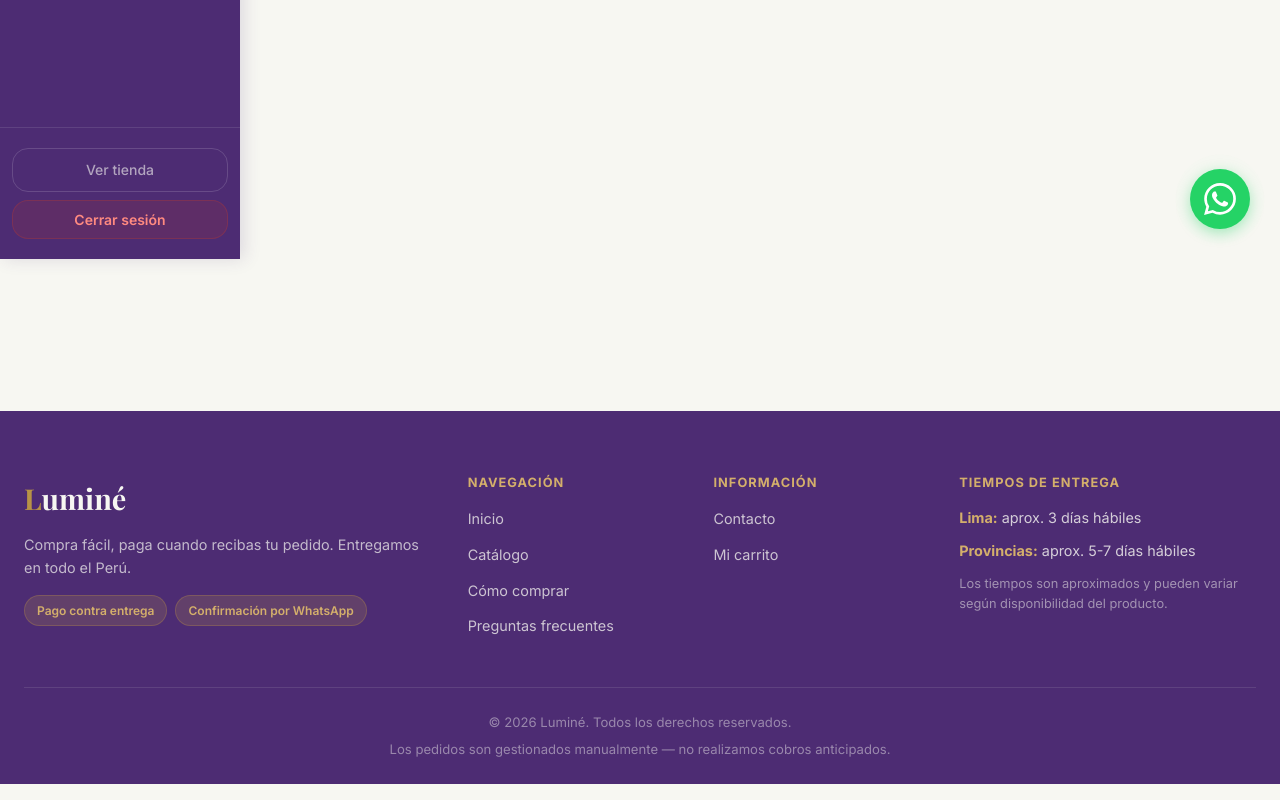
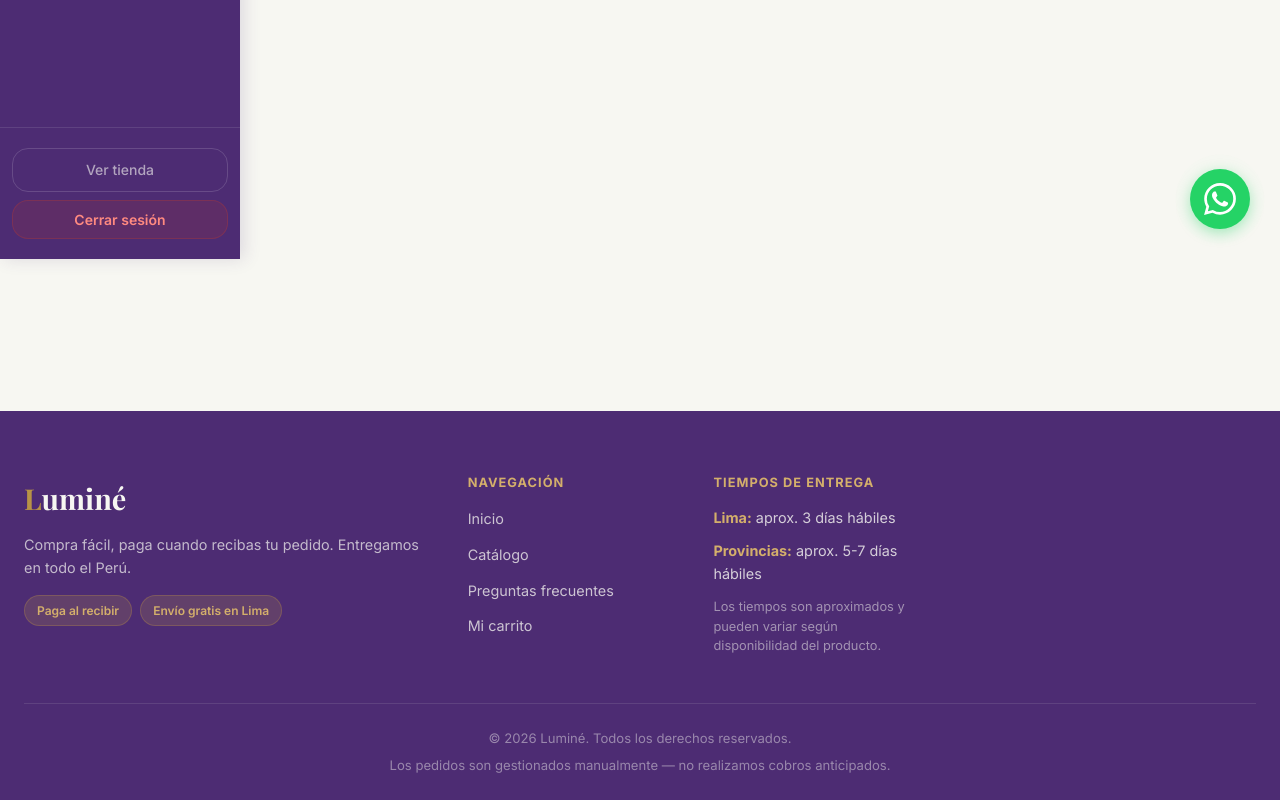
Before and after one commit to LumineStore/lumine_ecommerce, a Next.js app: page /admin/productos in a window 1280 px wide. Shown: the part 541-1341 px from the top of the page. Built offline with nearby package versions, Linux system fonts and the light colour scheme; no server answers; the database is empty; a web font is replaced by a local one.

Commit message:
Update Footer.tsx

```diff
--- a/src/components/Footer/Footer.tsx
+++ b/src/components/Footer/Footer.tsx
@@ -16,8 +16,8 @@ export default function Footer() {
               Compra fácil, paga cuando recibas tu pedido. Entregamos en todo el Perú.
             </p>
             <div className={styles.badges}>
-              <span className={styles.trustBadge}>Pago contra entrega</span>
-              <span className={styles.trustBadge}>Confirmación por WhatsApp</span>
+              <span className={styles.trustBadge}>Paga al recibir</span>
+              <span className={styles.trustBadge}>Envío gratis en Lima</span>
             </div>
           </div>
 
@@ -27,16 +27,7 @@ export default function Footer() {
             <ul className={styles.linkList}>
               <li><Link href="/">Inicio</Link></li>
               <li><Link href="/catalogo">Catálogo</Link></li>
-              <li><Link href="/como-comprar">Cómo comprar</Link></li>
               <li><Link href="/faq">Preguntas frecuentes</Link></li>
-            </ul>
-          </div>
-
-          {/* Info */}
-          <div>
-            <h4 className={styles.colTitle}>Información</h4>
-            <ul className={styles.linkList}>
-              <li><Link href="/contacto">Contacto</Link></li>
               <li><Link href="/carrito">Mi carrito</Link></li>
             </ul>
           </div>
```
